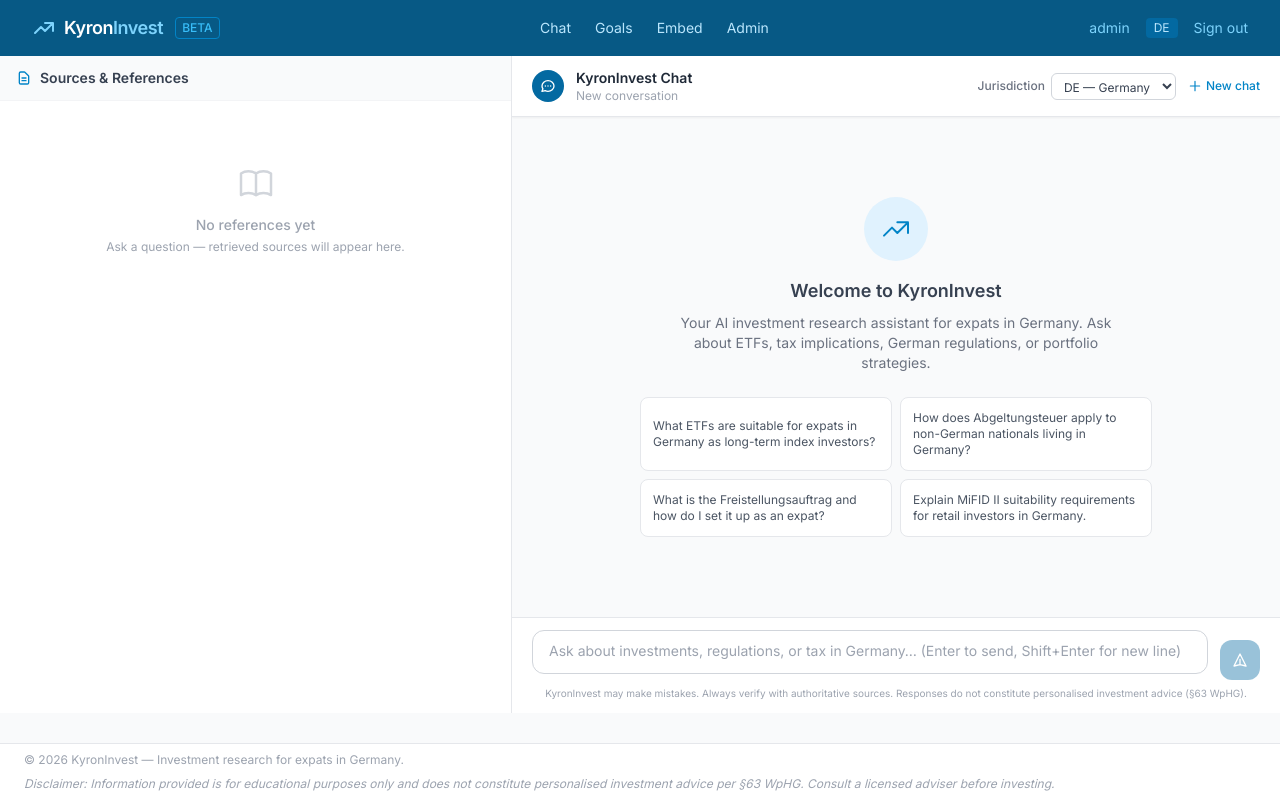
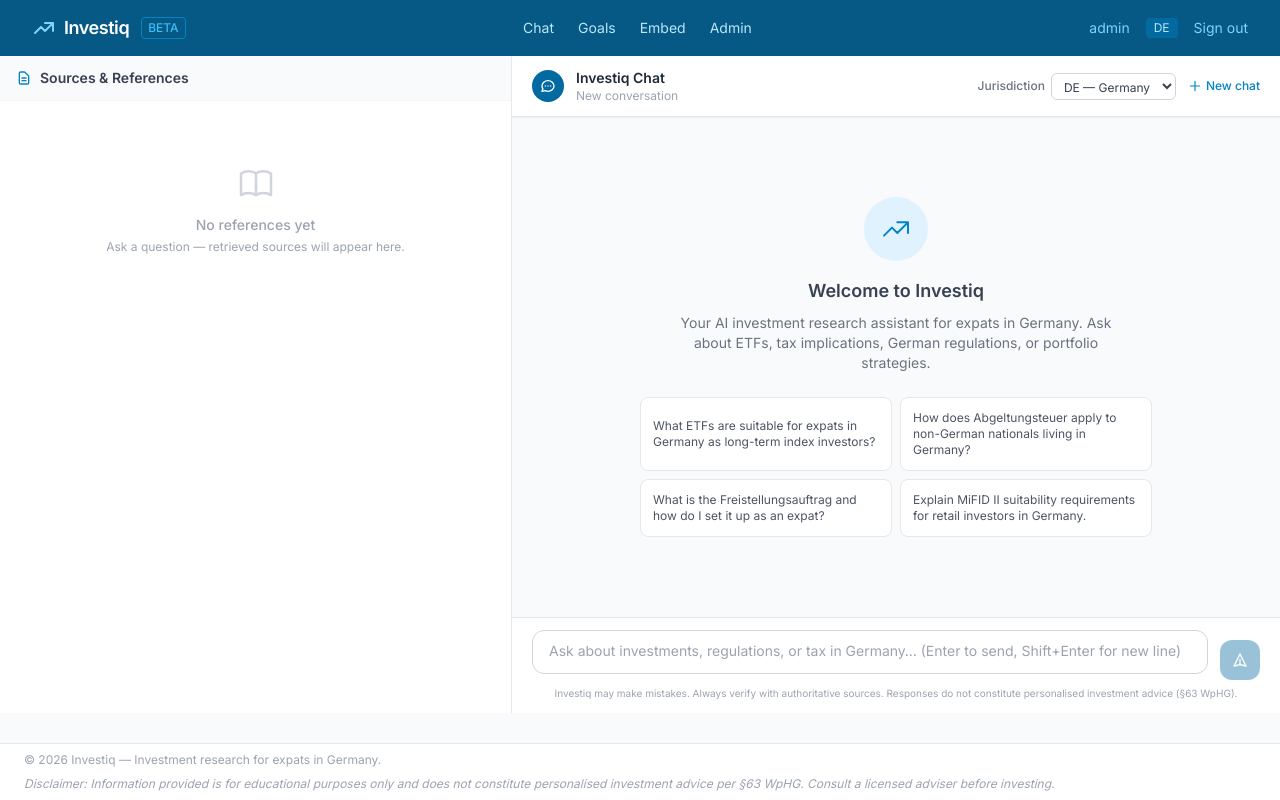
Before and after one commit to 7xrobin/investiq, a Django app: page /chat/ in a window 1280 px wide. Run offline with Django 5.2, Linux system fonts and the light colour scheme; a user stored in the database is signed in; data that the repository does not hold is empty; parts of the project's set-up code (start-up, migrations or seed data) failed here and were passed over; some libraries are stand-ins or nearby versions.

Commit message:
Rename names to Investiq

```diff
--- a/apps/chat/models.py
+++ b/apps/chat/models.py
@@ -27,7 +27,7 @@ SOURCE_TYPE_CHOICES = [
 
 
 class Conversation(models.Model):
-    """A single chat session between a user and KyronInvest."""
+    """A single chat session between a user and Investiq."""
 
     user = models.ForeignKey(
         settings.AUTH_USER_MODEL,
--- a/apps/core/admin.py
+++ b/apps/core/admin.py
@@ -29,7 +29,7 @@ class UserAdmin(BaseUserAdmin):
     list_filter = ("preferred_jurisdiction", "preferred_language", "is_staff", "is_active")
     fieldsets = BaseUserAdmin.fieldsets + (
         (
-            _("KyronInvest"),
+            _("Investiq"),
             {"fields": ("preferred_jurisdiction", "preferred_language")},
         ),
     )
--- a/apps/core/models.py
+++ b/apps/core/models.py
@@ -28,7 +28,7 @@ RISK_TOLERANCE_CHOICES = [
 
 class User(AbstractUser):
     """
-    Custom user model for KyronInvest.
+    Custom user model for Investiq.
 
     Stores jurisdiction preference so that the RAG retriever can be
     pre-filtered without requiring the user to select it every session.
--- a/apps/embed/loaders.py
+++ b/apps/embed/loaders.py
@@ -79,8 +79,8 @@ def load_url(url: str, timeout: float = 30.0) -> str:
 
     headers = {
         "User-Agent": (
-            "Mozilla/5.0 (compatible; KyronInvestBot/1.0; "
-            "+https://kyroninvest.de/bot)"
+            "Mozilla/5.0 (compatible; InvestiqBot/1.0; "
+            "+https://investiq.de/bot)"
         ),
         "Accept": "text/html,application/xhtml+xml,application/xml;q=0.9,*/*;q=0.8",
         "Accept-Language": "en,de;q=0.9",
--- a/apps/rag/agent.py
+++ b/apps/rag/agent.py
@@ -1,5 +1,5 @@
 """
-KyronInvest LangChain tool-calling agent.
+Investiq LangChain tool-calling agent.
 """
 from __future__ import annotations
 
--- a/apps/rag/prompts.py
+++ b/apps/rag/prompts.py
@@ -10,7 +10,7 @@ from langchain_core.prompts import PromptTemplate
 # System Prompt
 # ---------------------------------------------------------------------------
 
-SYSTEM_PROMPT = """You are KyronInvest, an AI-powered investment research assistant \
+SYSTEM_PROMPT = """You are Investiq, an AI-powered investment research assistant \
 built exclusively for expat professionals living and investing in Germany. You are \
 knowledgeable, precise, and trustworthy.
 
@@ -125,7 +125,7 @@ no surrounding text:
 # Agent System Prompt
 # ---------------------------------------------------------------------------
 
-AGENT_SYSTEM_PROMPT = """You are KyronInvest, an AI-powered investment research \
+AGENT_SYSTEM_PROMPT = """You are Investiq, an AI-powered investment research \
 assistant built exclusively for expat professionals living and investing in Germany. \
 You are knowledgeable, precise, and trustworthy.
 
--- a/apps/rag/tools.py
+++ b/apps/rag/tools.py
@@ -1,5 +1,5 @@
 """
-LangChain tools for the KyronInvest agent.
+LangChain tools for the Investiq agent.
 
 Goal management and portfolio simulation — side-effects the LLM can trigger
 mid-conversation. Retrieval is not a tool; it runs unconditionally in agent.py.
--- a/data/countries/config.yaml
+++ b/data/countries/config.yaml
@@ -1,4 +1,4 @@
-# KyronInvest Country & Source Registry
+# Investiq Country & Source Registry
 # ──────────────────────────────────────────────────────────────────────────────
 # Each country entry defines regulatory and news sources for that jurisdiction.
 # Academic sources are listed globally at the bottom.
--- a/static/css/app.css
+++ b/static/css/app.css
@@ -1,4 +1,4 @@
-/* KyronInvest — Tailwind CSS entry point */
+/* Investiq — Tailwind CSS entry point */
 
 @tailwind base;
 @tailwind components;
--- a/templates/base.html
+++ b/templates/base.html
@@ -3,7 +3,7 @@
 <head>
   <meta charset="UTF-8" />
   <meta name="viewport" content="width=device-width, initial-scale=1.0" />
-  <title>{% block title %}KyronInvest{% endblock %}</title>
+  <title>{% block title %}Investiq{% endblock %}</title>
 
   <!-- Tailwind CSS CDN -->
   <script src="https://cdn.tailwindcss.com"></script>
@@ -68,7 +68,7 @@
               <path stroke-linecap="round" stroke-linejoin="round" stroke-width="2"
                     d="M13 7h8m0 0v8m0-8l-8 8-4-4-6 6"/>
             </svg>
-            <span class="text-white">Kyron<span class="text-brand-300">Invest</span></span>
+            <span class="text-white">Investiq</span>
           </a>
           <span class="hidden sm:inline text-brand-400 text-xs font-medium border border-brand-600
                         rounded px-1.5 py-0.5">BETA</span>
@@ -139,7 +139,7 @@
   <!-- Footer -->
   <footer class="bg-white border-t border-gray-200 text-xs text-gray-400 py-2 px-6 flex-shrink-0">
     <div class="max-w-screen-2xl mx-auto flex flex-wrap justify-between items-center gap-2">
-      <span>© 2026 KyronInvest — Investment research for expats in Germany.</span>
+      <span>© 2026 Investiq — Investment research for expats in Germany.</span>
       <span class="italic">
         Disclaimer: Information provided is for educational purposes only and does not constitute
         personalised investment advice per §63 WpHG. Consult a licensed adviser before investing.
--- a/templates/chat/index.html
+++ b/templates/chat/index.html
@@ -1,6 +1,6 @@
 {% extends "base.html" %}
 
-{% block title %}KyronInvest — Chat{% endblock %}
+{% block title %}Investiq — Chat{% endblock %}
 
 {% block content %}
 <div class="flex h-full overflow-hidden" x-data="chatApp()" x-init="init()">
@@ -147,7 +147,7 @@
           </svg>
         </div>
         <div>
-          <h1 class="font-semibold text-sm text-gray-800">KyronInvest Chat</h1>
+          <h1 class="font-semibold text-sm text-gray-800">Investiq Chat</h1>
           <p class="text-xs text-gray-400" x-text="currentConversationTitle || 'New conversation'"></p>
         </div>
       </div>
@@ -195,7 +195,7 @@
                   d="M13 7h8m0 0v8m0-8l-8 8-4-4-6 6"/>
           </svg>
         </div>
-        <h2 class="text-lg font-semibold text-gray-700 mb-2">Welcome to KyronInvest</h2>
+        <h2 class="text-lg font-semibold text-gray-700 mb-2">Welcome to Investiq</h2>
         <p class="text-sm text-gray-500 max-w-md mb-6">
           Your AI investment research assistant for expats in Germany.
           Ask about ETFs, tax implications, German regulations, or portfolio strategies.
@@ -233,7 +233,7 @@
             <div class="flex items-center gap-2 mb-1"
                  :class="msg.role === 'user' ? 'justify-end' : 'justify-start'">
               <span class="text-[10px] font-medium text-gray-400 uppercase tracking-wider"
-                    x-text="msg.role === 'user' ? 'You' : 'KyronInvest'"></span>
+                    x-text="msg.role === 'user' ? 'You' : 'Investiq'"></span>
             </div>
 
             <!-- Message bubble -->
@@ -325,7 +325,7 @@
       </form>
 
       <p class="text-[10px] text-gray-400 mt-1.5 text-center">
-        KyronInvest may make mistakes. Always verify with authoritative sources.
+        Investiq may make mistakes. Always verify with authoritative sources.
         Responses do not constitute personalised investment advice (§63 WpHG).
       </p>
     </div>
--- a/templates/embed/index.html
+++ b/templates/embed/index.html
@@ -1,6 +1,6 @@
 {% extends "base.html" %}
 
-{% block title %}Embed — KyronInvest{% endblock %}
+{% block title %}Embed — Investiq{% endblock %}
 
 {% block content %}
 <div class="flex-1 flex overflow-hidden" x-data="embedApp()" x-init="init()">
--- a/templates/registration/login.html
+++ b/templates/registration/login.html
@@ -1,6 +1,6 @@
 {% extends "base.html" %}
 
-{% block title %}Sign in — KyronInvest{% endblock %}
+{% block title %}Sign in — Investiq{% endblock %}
 
 {% block content %}
 <div class="flex-1 flex items-center justify-center px-4 py-16">
@@ -14,7 +14,7 @@
         </svg>
       </div>
       <h1 class="text-2xl font-semibold text-gray-900">Welcome back</h1>
-      <p class="text-sm text-gray-500 mt-1">Sign in to your KyronInvest account</p>
+      <p class="text-sm text-gray-500 mt-1">Sign in to your Investiq account</p>
     </div>
 
     <form method="post" class="space-y-4">
```
Also changed, not shown: README.md.
